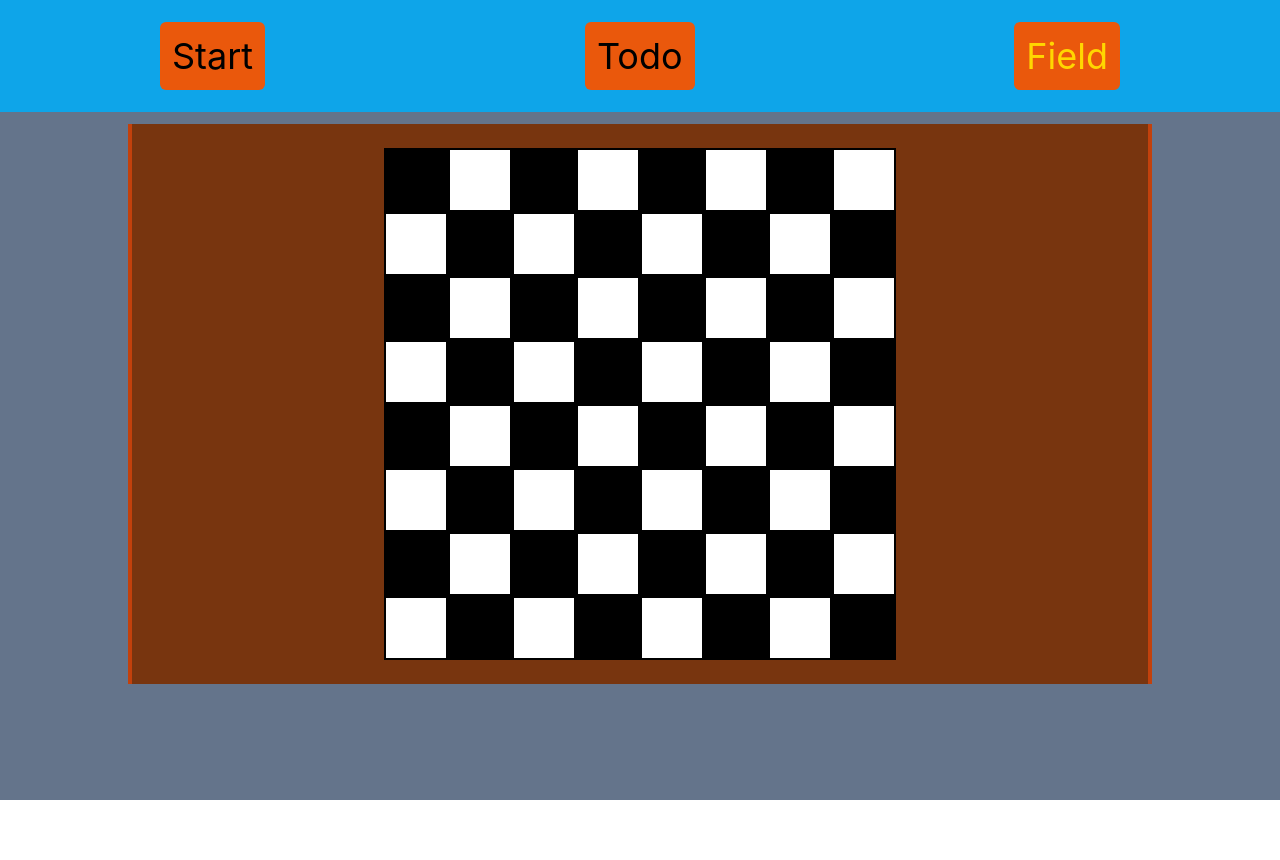
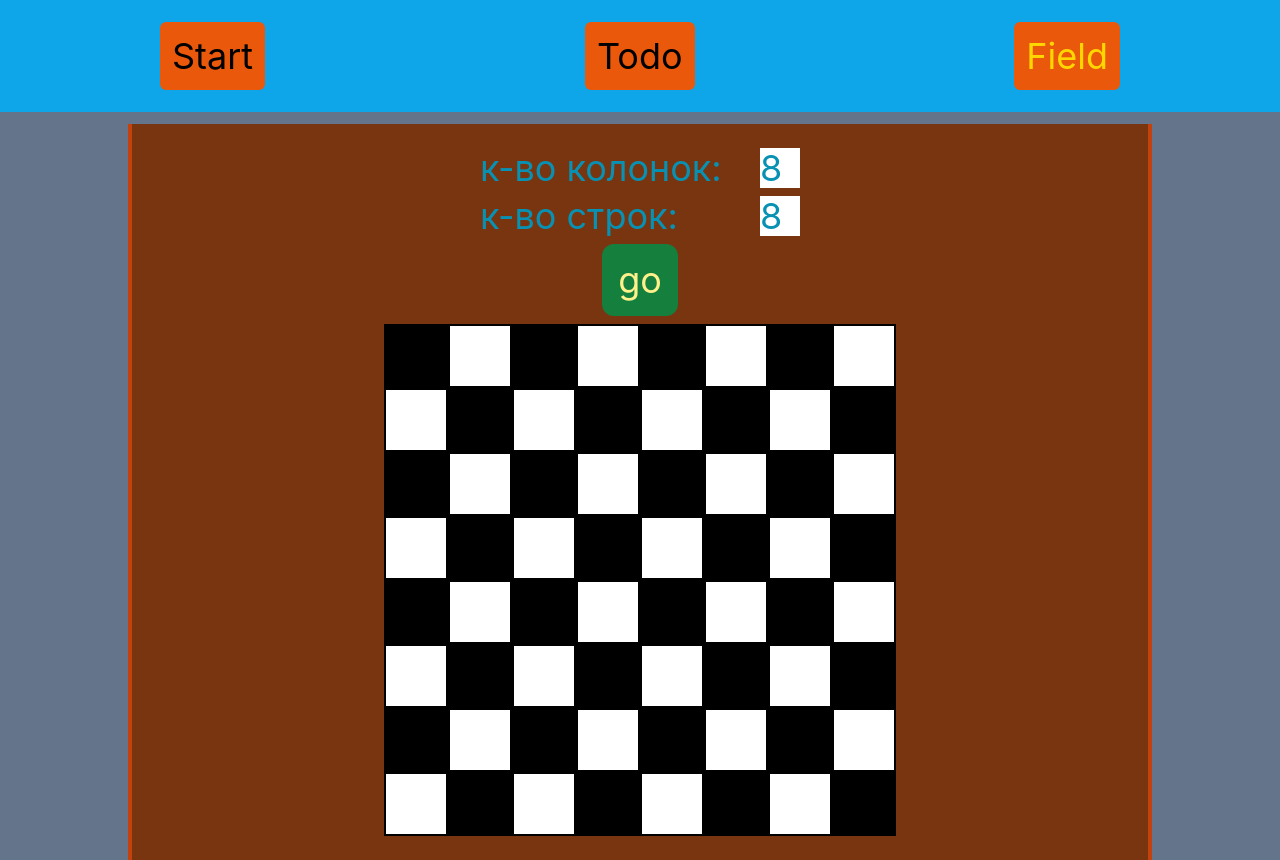
Before and after one commit to camelactive/mainproject, a React (Create React App) app: page /field in a window 1280 px wide. Before the commit the page ends 800 px from the top, so only its background shows below. Built offline with nearby package versions, Linux system fonts and the light colour scheme.

Commit message:
adding input on field page

```diff
--- a/src/components/Field/Field.jsx
+++ b/src/components/Field/Field.jsx
@@ -1,12 +1,23 @@
-import { useSelector } from "react-redux"
+import { useState } from "react"
+import { useDispatch, useSelector } from "react-redux"
+import {fieldChangeReducer} from "../../store/fieldSlice"
+
+
 
 const Field = () => {
-const {rows,columns} = useSelector(state => state.fieldSlice.numbersOfFields)
-const testArr = []
+const dispatch = useDispatch()
+let {rows,columns} = useSelector(state => state.fieldSlice.numbersOfFields)
+let [userRows ,setUserRows] = useState(rows)
+let [userColumns,setUserColumns] = useState(columns)
+
+function handleUserFieldSet() {
+  dispatch(fieldChangeReducer({userRows,userColumns}))
+}
+const fieldArr = []
 for (let idx = 0; idx < rows; idx++) {
-    testArr.push([])
+  fieldArr.push([])
 }
-testArr.map((row,id) => {
+fieldArr.map((row,id) => {
     if (id %2 !== 0) {
         for (let column = 0; column < columns; column++) {
                   if (column%2 !==0) {row.push({text:" ", style: "black"}) }
@@ -21,21 +32,37 @@ testArr.map((row,id) => {
     }
     return true
 })
-console.log(testArr)
   return (
-    <div className="flex justify-center items-center bg-amber-900 w-full p-6">
-        {testArr.map((element,id)=>{
+    <div className="flex flex-col bg-amber-900 w-full p-6 gap-2">
+      <div className="flex flex-col gap-y-2 w-1/4 m-auto items-center">
+        <label className="flex justify-between text-lg md:text-4xl w-40 md:w-80">к-во колонок:
+          <div>
+            <input className="w-10 h-10" type="text" placeholder={rows} value={userRows} onChange={e => setUserRows(userRows = e.target.value)}/>
+          </div>
+
+        </label>
+        <label className="flex justify-between text-lg md:text-4xl w-40 md:w-80">к-во строк:
+          <div>
+            <input className="w-10 h-10" type="text" placeholder={columns} value={userColumns} onChange={e => setUserColumns(userRows = e.target.value)}/>
+          </div>
+
+        </label>
+      </div>
+      <button className="bg-green-700 p-4 w-min rounded-xl text-yellow-200 m-auto" onClick={handleUserFieldSet}>go</button>
+    <div className="flex justify-center items-center ">
+        {fieldArr.map((element,id)=>{
             return (
                 <div key={id}>
                         {element.map((fig,id)=>{
                             return (
-                            <p key={id} className={fig.style === "black" ? "blackCell" : "whiteCell" }>{fig.text}</p>
+                            <p key={id} className={fig.style === "black" ?  "blackCell": `whiteCell` }>{fig.text}</p>
                             )
                         })}
                 </div>
           )
         })}
     </div>
+    </div>
   )
 }
 
--- a/src/components/Start/Start.jsx
+++ b/src/components/Start/Start.jsx
@@ -3,12 +3,15 @@ import {useSelector} from "react-redux"
 
 const List = () => {
 const listSliceData = useSelector(state => state)
+const techologes = useSelector(state => state.startSlice.techologes)
   return (
-    <div className="List">
-        List
+    <div className="flex flex-col gap-4 pb-4">
         <p>
-        {listSliceData.listSlice.name}
+        {listSliceData.startSlice.name}
         </p>
+        {techologes.map((tecnology,id)=>{
+          return <a href={tecnology.link} className="text-blue-800 underline" key={id}>{tecnology.name}</a>
+        })}
     </div>
   )
 }
--- a/src/store/fieldSlice.js
+++ b/src/store/fieldSlice.js
@@ -11,9 +11,20 @@ const fieldSlice = createSlice({
     reducers : {
         fieldSliceReducer(state, actions){
             console.log("fieldSlice")
+        },
+        fieldChangeReducer(state, action){
+            if (action.payload.userRows > 20 || action.payload.userColumns > 20) {
+                alert("Колличество строк или столбцов не может превышать 20")
+            }
+            if (action.payload && action.payload.userRows && action.payload.userRows <= 20) {
+                state.numbersOfFields.rows = action.payload.userRows
+            }
+            if (action.payload && action.payload.userColumns && action.payload.userColumns <= 20) {
+                state.numbersOfFields.columns = action.payload.userColumns
+            }
         }
     }
 })
 
 export default fieldSlice.reducer
-export const {fieldSliceReducer} = fieldSlice.actions
+export const {fieldSliceReducer,fieldChangeReducer} = fieldSlice.actions
--- a/src/store/index.js
+++ b/src/store/index.js
@@ -9,12 +9,12 @@ import {persistStore,
     PURGE,
     REGISTER} from "redux-persist"
 import storage from "redux-persist/lib/storage"
-import listSlice from "./listSlice"
+import startSlice from "./startSlice"
 import fieldSlice from "./fieldSlice"
 import todoSlice from "./todoSlice"
 
 const rootReducer = combineReducers({
-    listSlice : listSlice,
+    startSlice : startSlice,
     fieldSlice : fieldSlice,
     todoSlice : todoSlice
 
--- a/src/store/listSlice.js
+++ /dev/null
@@ -1,16 +0,0 @@
-import {createSlice} from "@reduxjs/toolkit"
-
-const listSlice = createSlice({
-    name : "listSlice",
-    initialState : {
-        name :"listSlice name",
-    },
-    reducers : {
-        listSliceReducer(state, actions){
-            console.log("listSliceReducer")
-        }
-    }
-})
-
-export default listSlice.reducer
-export const {listSliceReducer} = listSlice.actions
--- /dev/null
+++ b/src/store/startSlice.js
@@ -0,0 +1,22 @@
+import {createSlice} from "@reduxjs/toolkit"
+
+const startSlice = createSlice({
+    name : "listSlice",
+    initialState : {
+        name :"Tecnologes uses in main project",
+        techologes: [
+            {name:"React JS", link : "https://react.dev/"},
+            {name:"Redux", link : "https://redux.js.org/"},
+            {name:"Redux toolkit", link : "https://redux-toolkit.js.org/"},
+            {name:"Tailwind Css", link : "https://tailwindcss.com/"}
+        ]
+    },
+    reducers : {
+        listSliceReducer(state, actions){
+            console.log("listSliceReducer")
+        }
+    }
+})
+
+export default startSlice.reducer
+export const {listSliceReducer} = startSlice.actions
```
